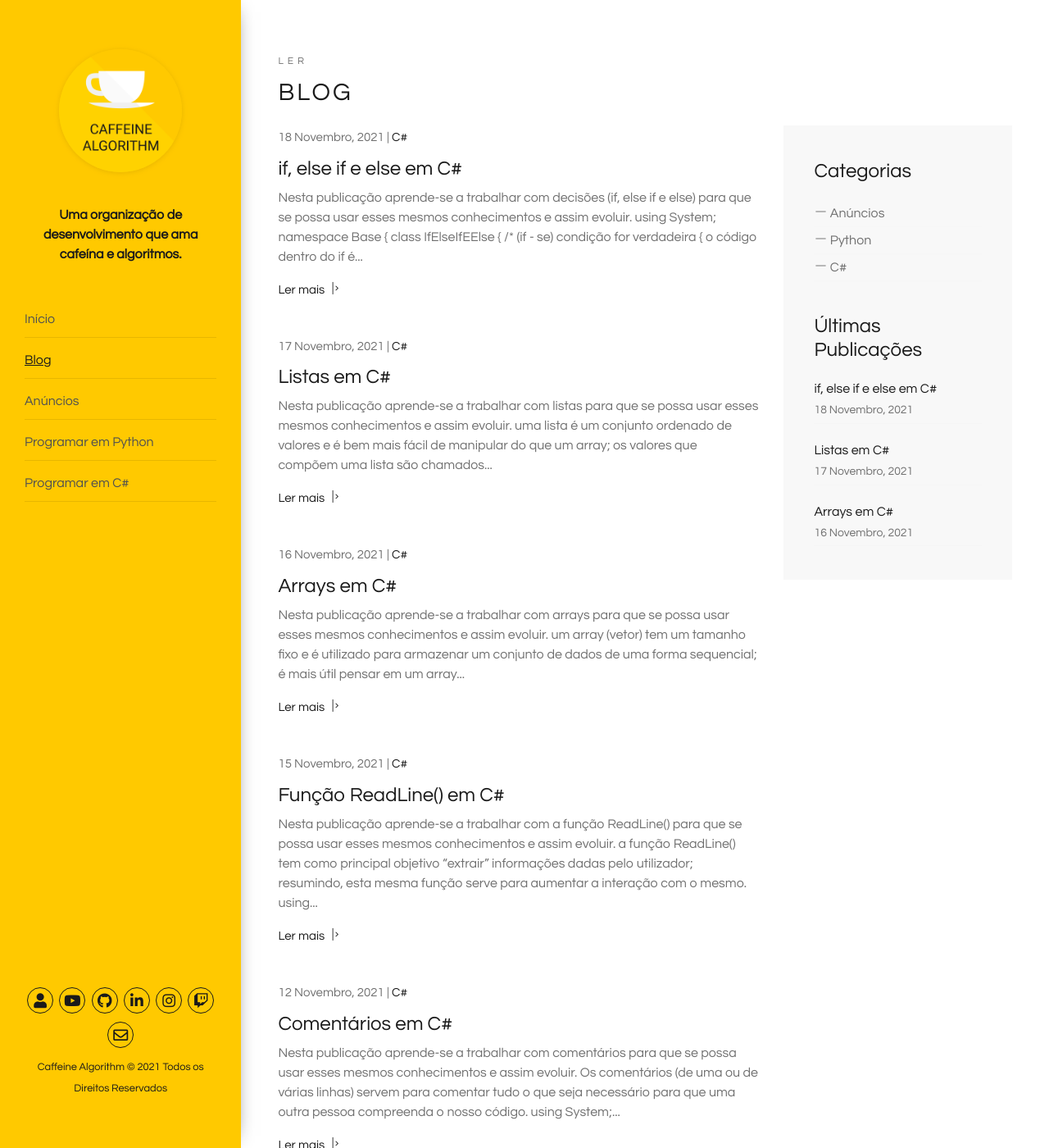
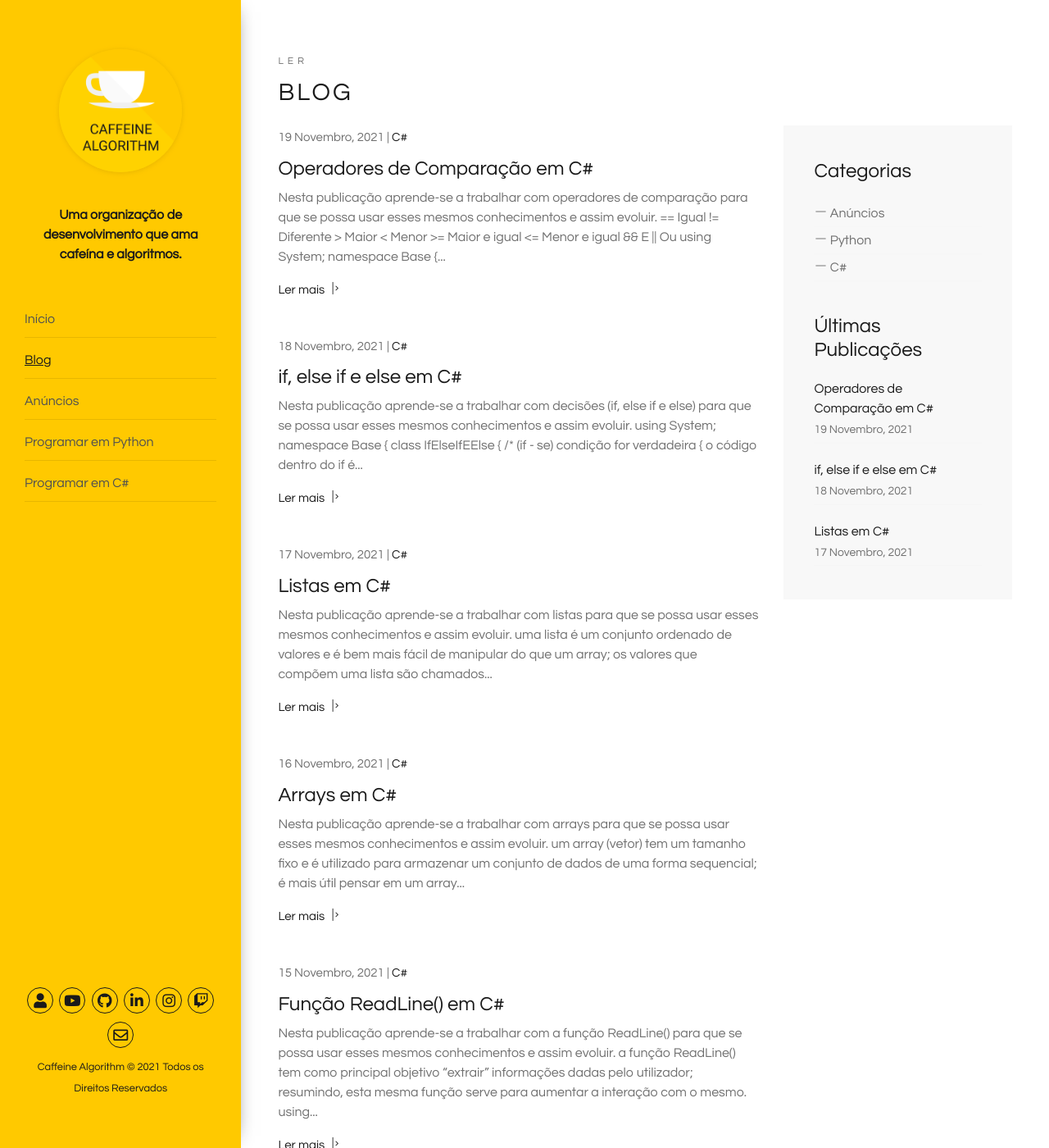
Before and after one commit to caffeinealgorithm/caffeinealgorithm.github.io, a Jekyll site: the page built from blog/index.html, in a window 1280 px wide and 1400 px high. Shown: the whole window at 82% size. Built offline with Jekyll 4.4.1, drawn with Linux system fonts in a browser that asks for light colours; the list of posts is cut into pages by our own code; some of the changed text lies outside the part shown.

Commit message:
Add 13º episode of the C# programming series

````diff
--- /dev/null
+++ b/_posts/2021-11-19-operadores-de-comparacao-em-csharp.md
@@ -0,0 +1,46 @@
+---
+layout: post
+excerpt: Blog
+title: 'Operadores de Comparação em C#'
+description: 'Descobre como se trabalha com operadores de comparação na linguagem de programação C#. Obtém respostas às tuas dúvidas com a teoria e os exemplos apresentados.'
+keywords: 'c#, csharp, operadores de comparação, operadores, comparação, publicação'
+date: 2021-11-19
+categories: [C#]
+---
+
+Nesta publicação aprende-se a trabalhar com operadores de comparação para que se possa usar esses mesmos conhecimentos e assim evoluir.
+
+`==` | Igual
+`!=` | Diferente
+`>` | Maior
+`<` | Menor
+`>=` | Maior e igual
+`<=` | Menor e igual
+`&&` | E
+`||` | Ou
+
+```csharp
+using System;
+
+namespace Base {
+  class OperadoresDeComparacao {
+    public void Run() {
+      int x = 10;
+      int y = 20;
+
+      if (x <= y || x == y) {
+        Console.WriteLine("Esta condição é verdadeira.");
+      }
+      else {
+        Console.WriteLine("Esta condição é falsa.");
+      }
+    }
+  }
+}
+
+// Esta condição é verdadeira.
+```
+
+Não te esqueças de [assistir ao vídeo](https://youtu.be/Vg8cCo5bIic){:target="\_blank"} e podes sempre ler esta publicação [em inglês](https://nelsonsilvadev.com/blog/20211119/comparison-operators-in-csharp/){:target="\_blank"}.
+
+### _Happy coding!_
--- a/index.html
+++ b/index.html
@@ -73,7 +73,7 @@
       </div>
 
       <div class="row">
-        {% for video in site.csharp %} {% if video.id == "/csharp/12" %}
+        {% for video in site.csharp %} {% if video.id == "/csharp/13" %}
         <div
           class="col-xs-12 col-sm-3 col-sm-6 col-lg-6 col-xl-3 animate-box"
           data-animate-effect="fadeInLeft"
````
Also changed, not shown: _csharp/13.md (added, +5 -0 lines), assets/img/playlists/csharp/13.png (added).
